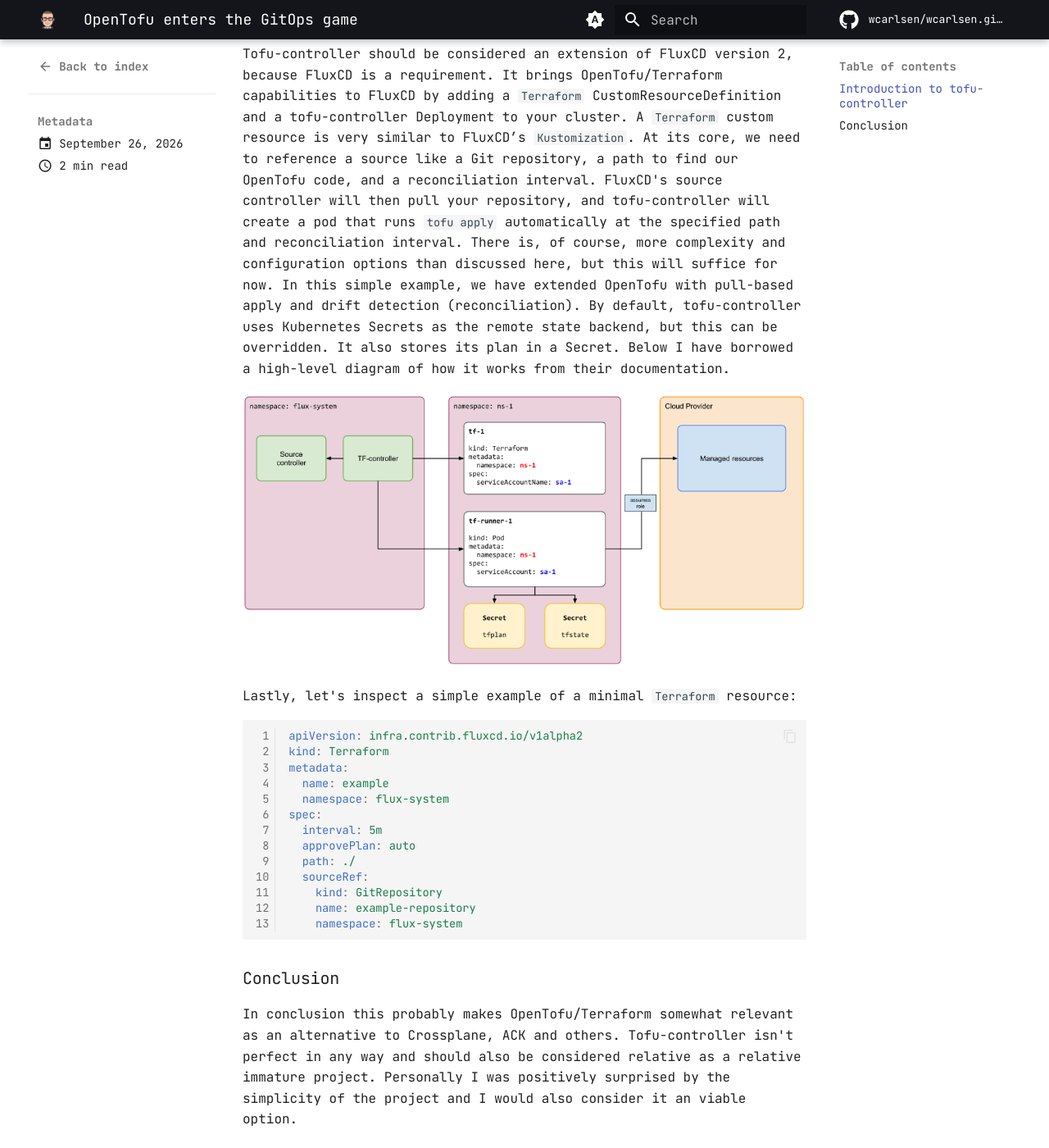
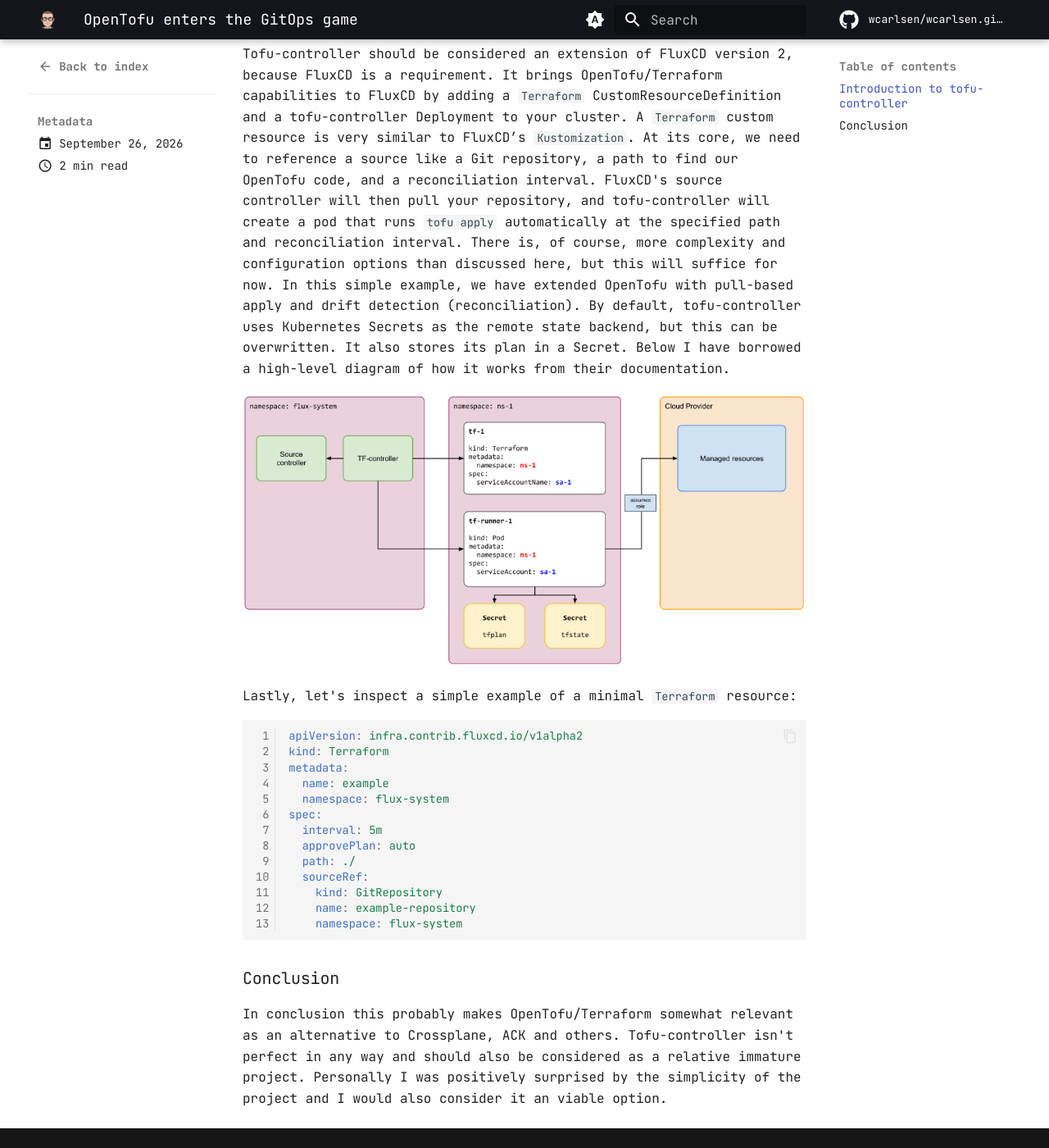
Before and after one commit to wcarlsen/wcarlsen.github.io, an MkDocs documentation site: the page built from docs/posts/2026-09-26-opentofu-enters-gitops-game.md, in a window 1280 px wide and 1400 px high, scrolled down 501 px. Shown: the whole window at 82% size. Built offline with MkDocs 1.6.1 and Material for MkDocs 9.7.7, drawn with Linux system fonts in a browser that asks for light colours; plug-ins that fetch from the network failed and are left out; comment, search, counter and statistics services are not loaded.

Commit message:
Fix a couple of typos
Signed-off-by: Willi Carlsen <carlsenwilli@gmail.com>

```diff
--- a/docs/posts/2026-09-26-opentofu-enters-gitops-game.md
+++ b/docs/posts/2026-09-26-opentofu-enters-gitops-game.md
@@ -15,7 +15,7 @@
 
 ### Introduction to tofu-controller
 
-Tofu-controller should be considered an extension of FluxCD version 2, because FluxCD is a requirement. It brings OpenTofu/Terraform capabilities to FluxCD by adding a `Terraform` CustomResourceDefinition and a tofu-controller Deployment to your cluster. A `Terraform` custom resource is very similar to FluxCD’s `Kustomization`. At its core, we need to reference a source like a Git repository, a path to find our OpenTofu code, and a reconciliation interval. FluxCD's source controller will then pull your repository, and tofu-controller will create a pod that runs `tofu apply` automatically at the specified path and reconciliation interval. There is, of course, more complexity and configuration options than discussed here, but this will suffice for now. In this simple example, we have extended OpenTofu with pull-based apply and drift detection (reconciliation). By default, tofu-controller uses Kubernetes Secrets as the remote state backend, but this can be overridden. It also stores its plan in a Secret. Below I have borrowed a high-level diagram of how it works from their documentation.
+Tofu-controller should be considered an extension of FluxCD version 2, because FluxCD is a requirement. It brings OpenTofu/Terraform capabilities to FluxCD by adding a `Terraform` CustomResourceDefinition and a tofu-controller Deployment to your cluster. A `Terraform` custom resource is very similar to FluxCD’s `Kustomization`. At its core, we need to reference a source like a Git repository, a path to find our OpenTofu code, and a reconciliation interval. FluxCD's source controller will then pull your repository, and tofu-controller will create a pod that runs `tofu apply` automatically at the specified path and reconciliation interval. There is, of course, more complexity and configuration options than discussed here, but this will suffice for now. In this simple example, we have extended OpenTofu with pull-based apply and drift detection (reconciliation). By default, tofu-controller uses Kubernetes Secrets as the remote state backend, but this can be overwritten. It also stores its plan in a Secret. Below I have borrowed a high-level diagram of how it works from their documentation.
 
 ![tofu-controller](../assets/images/tofu-controller.png)
 
@@ -39,4 +39,4 @@
 
 ### Conclusion
 
-In conclusion this probably makes OpenTofu/Terraform somewhat relevant as an alternative to Crossplane, ACK and others. Tofu-controller isn't perfect in any way and should also be considered relative as a relative immature project. Personally I was positively surprised by the simplicity of the project and I would also consider it an viable option.
+In conclusion this probably makes OpenTofu/Terraform somewhat relevant as an alternative to Crossplane, ACK and others. Tofu-controller isn't perfect in any way and should also be considered as a relative immature project. Personally I was positively surprised by the simplicity of the project and I would also consider it an viable option.
```
